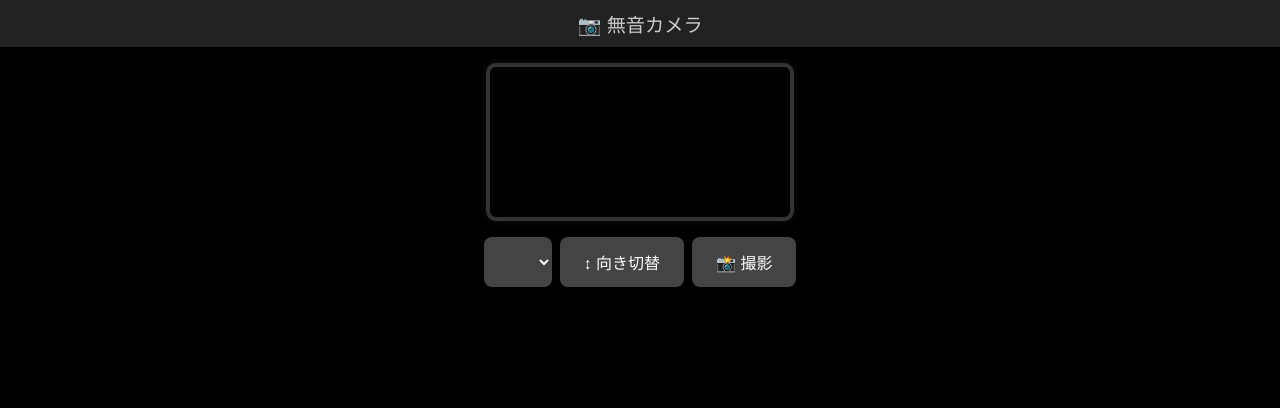
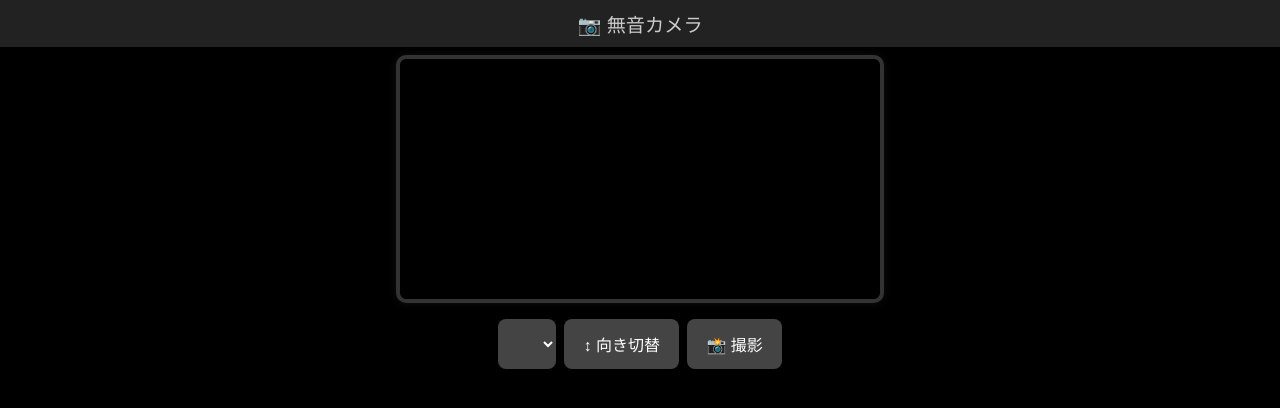
Before and after one commit to shishalove216/Silent-came, a plain HTML site: page index.html in a window 1280 px wide. Drawn offline with Linux system fonts and the light colour scheme.

Commit message:
index.html を更新

```diff
--- a/index.html
+++ b/index.html
@@ -3,7 +3,7 @@
 <head>
   <meta charset="UTF-8" />
   <meta name="viewport" content="width=device-width, initial-scale=1" />
-  <title>超高画質・無音カメラ</title>
+  <title>無音カメラ - 縮小カメラ表示</title>
   <style>
     body {
       font-family: sans-serif;
@@ -14,6 +14,8 @@
       display: flex;
       flex-direction: column;
       align-items: center;
+      height: 100vh;
+      overflow: hidden;
     }
 
     header {
@@ -26,18 +28,23 @@
     }
 
     main {
+      flex: 1;
       display: flex;
       flex-direction: column;
       align-items: center;
-      padding: 1em;
+      padding: 0.5em;
+      width: 100%;
+      overflow-y: auto;
     }
 
     video {
-      max-width: 100%;
+      width: 100%;
+      max-width: 480px;
+      height: 240px; /* 高さを固定してボタンを見えるように */
       border: 4px solid #333;
       border-radius: 10px;
+      background: #000;
       box-shadow: 0 0 10px #111;
-      background: #000;
     }
 
     .controls {
@@ -49,7 +56,7 @@
     }
 
     button, select {
-      padding: 0.8em 1.5em;
+      padding: 0.8em 1.2em;
       font-size: 1em;
       border-radius: 8px;
       border: none;
@@ -62,7 +69,7 @@
     }
 
     #gallery {
-      margin-top: 2em;
+      margin-top: 1em;
       display: flex;
       flex-wrap: wrap;
       justify-content: center;
@@ -70,7 +77,7 @@
     }
 
     .thumb {
-      max-width: 120px;
+      max-width: 100px;
       border: 1px solid #666;
       border-radius: 4px;
     }
```
